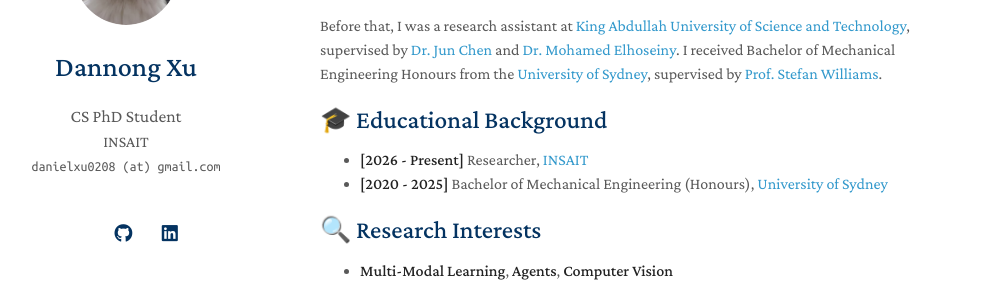
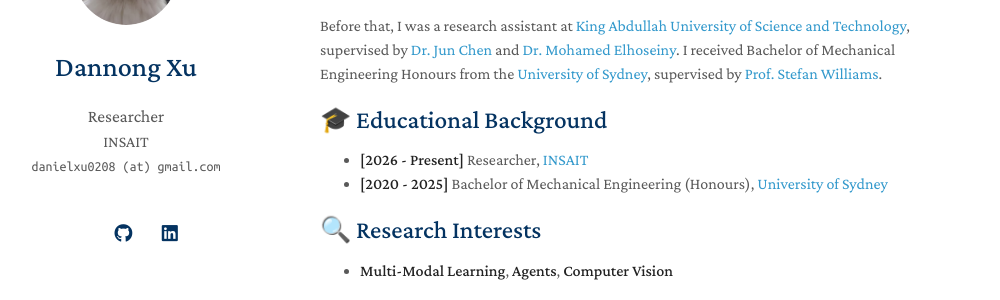
Before and after one commit to Danielxu0208/Danielxu0208.github.io, a Jekyll site: the page built from index.md, in a window 1280 px wide. Shown: the part 163-463 px from the top of the page, without its empty margins (150-1150 px from the left). Built offline with Jekyll 4.4.1, drawn with Linux system fonts in a browser that asks for light colours; a style sheet for code colours, icons or effects is not loaded; our own code applies the rules of GitHub Pages for plain Markdown files.

Commit message:
Update position from CS PhD Student to Researcher

```diff
--- a/_config.yml
+++ b/_config.yml
@@ -1,6 +1,6 @@
 # Basic Information
 title: Dannong Xu
-position: CS PhD Student
+position: Researcher
 affiliation: INSAIT
 email: danielxu0208 (at) gmail.com
 note: The profile is Bobi (my lovely cat)
```
